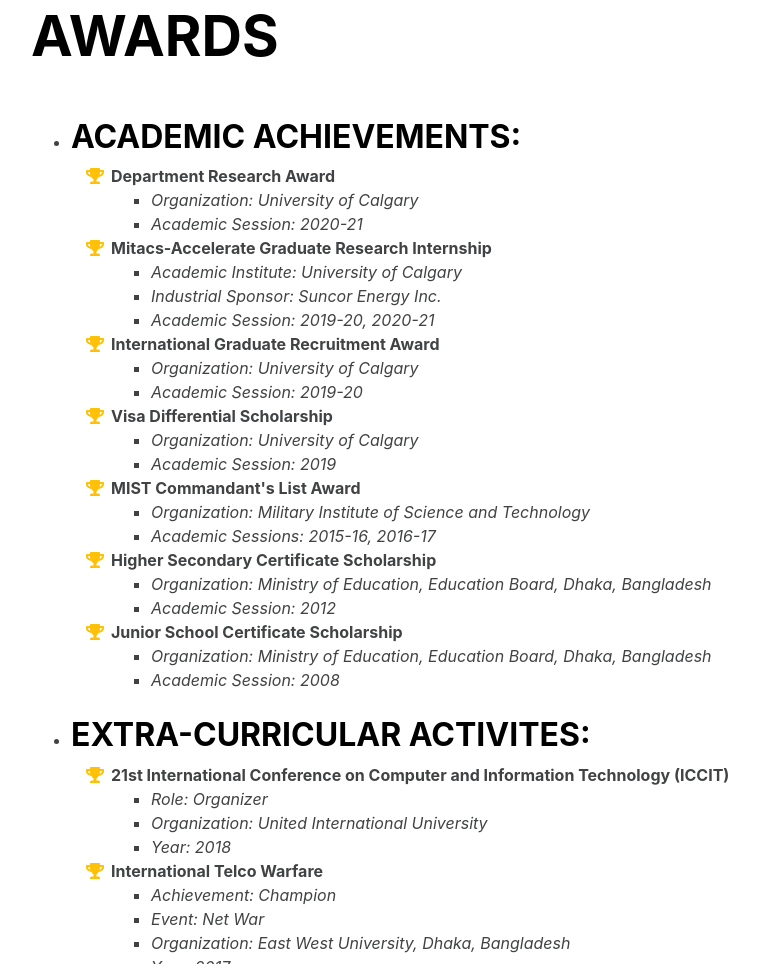
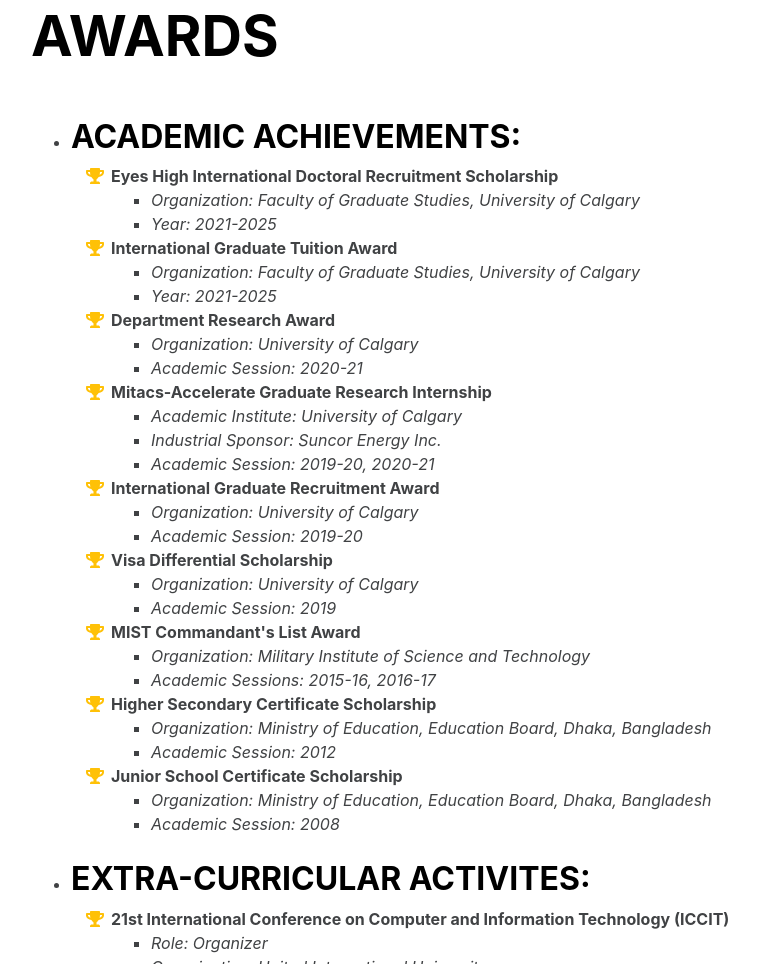
Before and after one commit to anzumbivor/anzumbivor.github.io, a plain HTML site: page index.html in a window 1280 px wide. Shown: the part 4334-5298 px from the top of the page, without its empty margins (465-1224 px from the left). Drawn offline with nearby package versions, Linux system fonts and the light colour scheme; a web font is replaced by a local one.

Commit message:
Update index.html

```diff
--- a/index.html
+++ b/index.html
@@ -277,6 +277,25 @@
                         <li>
                             <h3>Academic Achievements: </h3>
                             <ul class="fa-ul mb-0">
+
+                                <li>
+                                    <span class="fa-li"><i class="fas fa-trophy text-warning"></i></span>
+                                    <strong>Eyes High International Doctoral Recruitment Scholarship</strong>
+                                    <ul>
+                                        <li><em>Organization: Faculty of Graduate Studies, University of Calgary</em></li>
+                                        <li><em>Year: 2021-2025</em></li>
+                                    </ul>
+                                </li>
+
+                                <li>
+                                    <span class="fa-li"><i class="fas fa-trophy text-warning"></i></span>
+                                    <strong>International Graduate Tuition Award</strong>
+                                    <ul>
+                                        <li><em>Organization: Faculty of Graduate Studies, University of Calgary</em></li>
+                                        <li><em>Year: 2021-2025</em></li>
+                                    </ul>
+                                </li>
+
                                 <li>
                                     <span class="fa-li"><i class="fas fa-trophy text-warning"></i></span>
                                     <strong>Department Research Award</strong>
```
